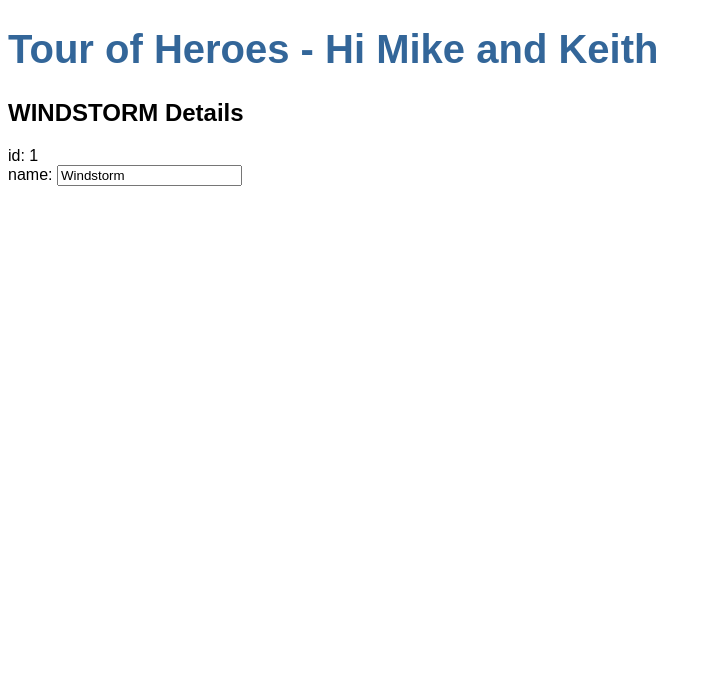
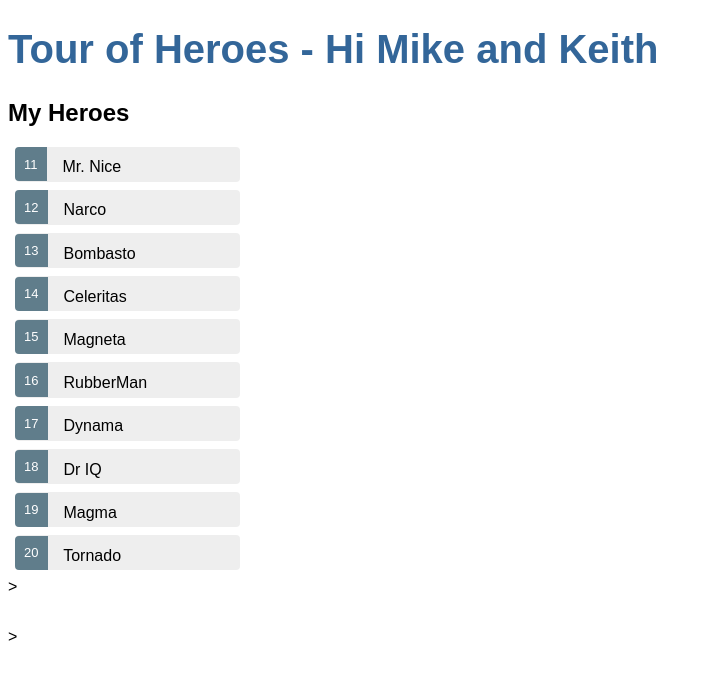
Before and after one commit to keithb2/Angular, an Angular app in the folder angular-tour-of-heroes/: page / in a window 1280 px wide. Shown: the top 680 px of the page, without its empty margins (0-711 px from the left). Built offline with nearby package versions, Linux system fonts and the light colour scheme.

Commit message:
section 4

```diff
--- a/angular-tour-of-heroes/src/app/heroes/heroes.component.css
+++ b/angular-tour-of-heroes/src/app/heroes/heroes.component.css
@@ -0,0 +1,48 @@
+/* HeroesComponent's private CSS styles */
+.selected {
+    background-color: #CFD8DC !important;
+    color: white;
+  }
+  .heroes {
+    margin: 0 0 2em 0;
+    list-style-type: none;
+    padding: 0;
+    width: 15em;
+  }
+  .heroes li {
+    cursor: pointer;
+    position: relative;
+    left: 0;
+    background-color: #EEE;
+    margin: .5em;
+    padding: .3em 0;
+    height: 1.6em;
+    border-radius: 4px;
+  }
+  .heroes li.selected:hover {
+    background-color: #BBD8DC !important;
+    color: white;
+  }
+  .heroes li:hover {
+    color: #607D8B;
+    background-color: #DDD;
+    left: .1em;
+  }
+  .heroes .text {
+    position: relative;
+    top: -3px;
+  }
+  .heroes .badge {
+    display: inline-block;
+    font-size: small;
+    color: white;
+    padding: 0.8em 0.7em 0 0.7em;
+    background-color: #607D8B;
+    line-height: 1em;
+    position: relative;
+    left: -1px;
+    top: -4px;
+    height: 1.8em;
+    margin-right: .8em;
+    border-radius: 4px 0 0 4px;
+  }
--- a/angular-tour-of-heroes/src/app/heroes/heroes.component.html
+++ b/angular-tour-of-heroes/src/app/heroes/heroes.component.html
@@ -1,9 +1,6 @@
-<h2>{{ hero.name | uppercase }} Details</h2>
-<div><span>id: </span>{{hero.id}}</div>
-
-
-<div>
-    <label>name:
-      <input [(ngModel)]="hero.name" placeholder="name">
-    </label>
-</div>
+<h2>My Heroes</h2>
+<ul class="heroes">
+    <li *ngFor="let hero of heroes" (click)="onSelect(hero)">
+        <span class="badge">{{hero.id}}</span> {{hero.name}}
+    </li>>
+</ul>>
--- a/angular-tour-of-heroes/src/app/heroes/heroes.component.ts
+++ b/angular-tour-of-heroes/src/app/heroes/heroes.component.ts
@@ -1,12 +1,13 @@
 import { Component, OnInit } from '@angular/core';
 import { Hero } from '../hero';
-
+import { HEROES } from '../mock-heroes';
 @Component({
   selector: 'app-heroes',
   templateUrl: './heroes.component.html',
   styleUrls: ['./heroes.component.css']
 })
 export class HeroesComponent implements OnInit {
+  heroes = HEROES;
   hero: Hero = {
     id: 1,
     name: 'Windstorm'
--- /dev/null
+++ b/angular-tour-of-heroes/src/app/mock-heroes.ts
@@ -0,0 +1,14 @@
+import { Hero } from './hero';
+
+export const HEROES: Hero[] = [
+  { id: 11, name: 'Mr. Nice' },
+  { id: 12, name: 'Narco' },
+  { id: 13, name: 'Bombasto' },
+  { id: 14, name: 'Celeritas' },
+  { id: 15, name: 'Magneta' },
+  { id: 16, name: 'RubberMan' },
+  { id: 17, name: 'Dynama' },
+  { id: 18, name: 'Dr IQ' },
+  { id: 19, name: 'Magma' },
+  { id: 20, name: 'Tornado' }
+];
```
